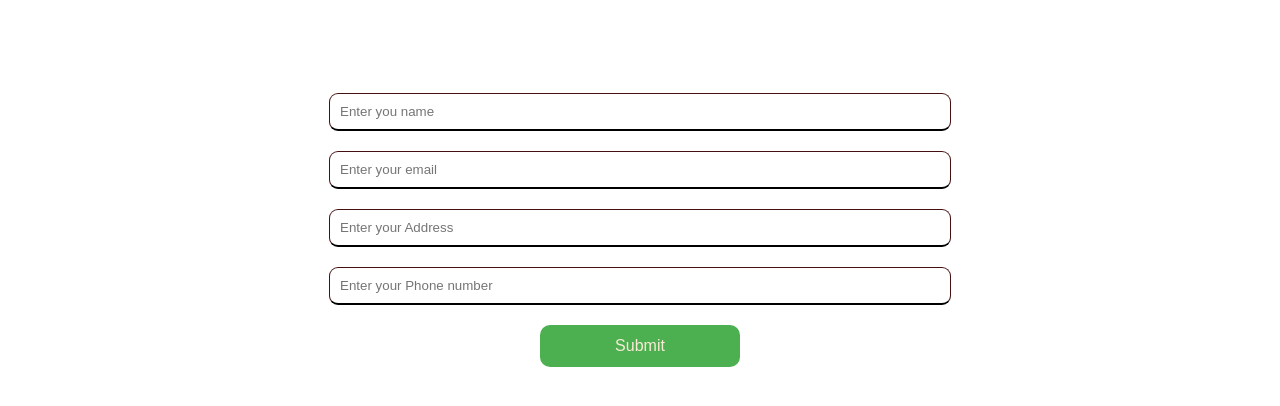
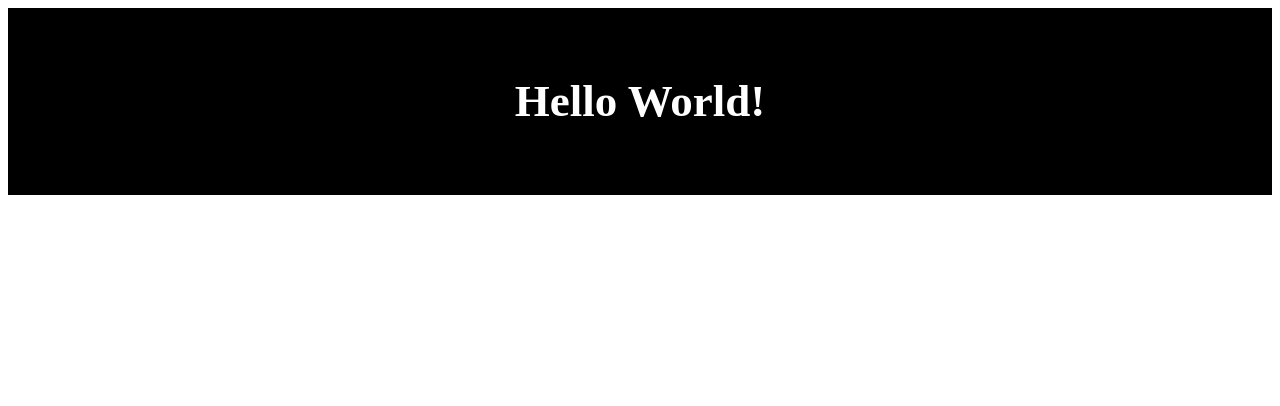
Before and after one commit to oscarromero583/my-app, a React (Create React App) app: page / in a window 1280 px wide. Shown: the top 406 px of the page. Built offline with nearby package versions, Linux system fonts and the light colour scheme.

Commit message:
onMouse event hover console 	modified:   src/App.js 	modified:   src/index.css

```diff
--- a/src/App.js
+++ b/src/App.js
@@ -5,24 +5,10 @@ function App() {
   //Render...
 
   return (
-    <section className="form-container">
-      <form
-        onSubmit={(event) => {
-          event.preventDefault();
-          const { name, email, address, tel } = event.target.elements;
-          alert(
-            `Hello ${name.value}! Your email is ${email.value}! Your address is ${address.value}! and your phone number is ${tel.value}`
-          );
-        }}
-        action=""
-        className="form"
-      >
-        <input type="text" placeholder="Enter you name" name="name" />
-        <input type="text" placeholder="Enter your email" name="email" />
-        <input type="text" placeholder="Enter your Address" name="address" />
-        <input type="tel" placeholder="Enter your Phone number" name="tel" />
-        <button type="submit">Submit</button>
-      </form>
+    <section className="main-conrainer">
+      <h1 onMouseOver={(event) => {
+        console.log("YOu are hovering over me!")
+      }} className="hover-me">Hello World!</h1>
     </section>
   );
 }
--- a/src/index.css
+++ b/src/index.css
@@ -80,3 +80,11 @@ button {
   max-width: 200px;
   width: 100%;
 }
+
+.main-conrainer{
+  background-color: black;
+  color: white;
+  text-align: center;
+  padding: 30px;
+  font-size: 30px;
+}
```
